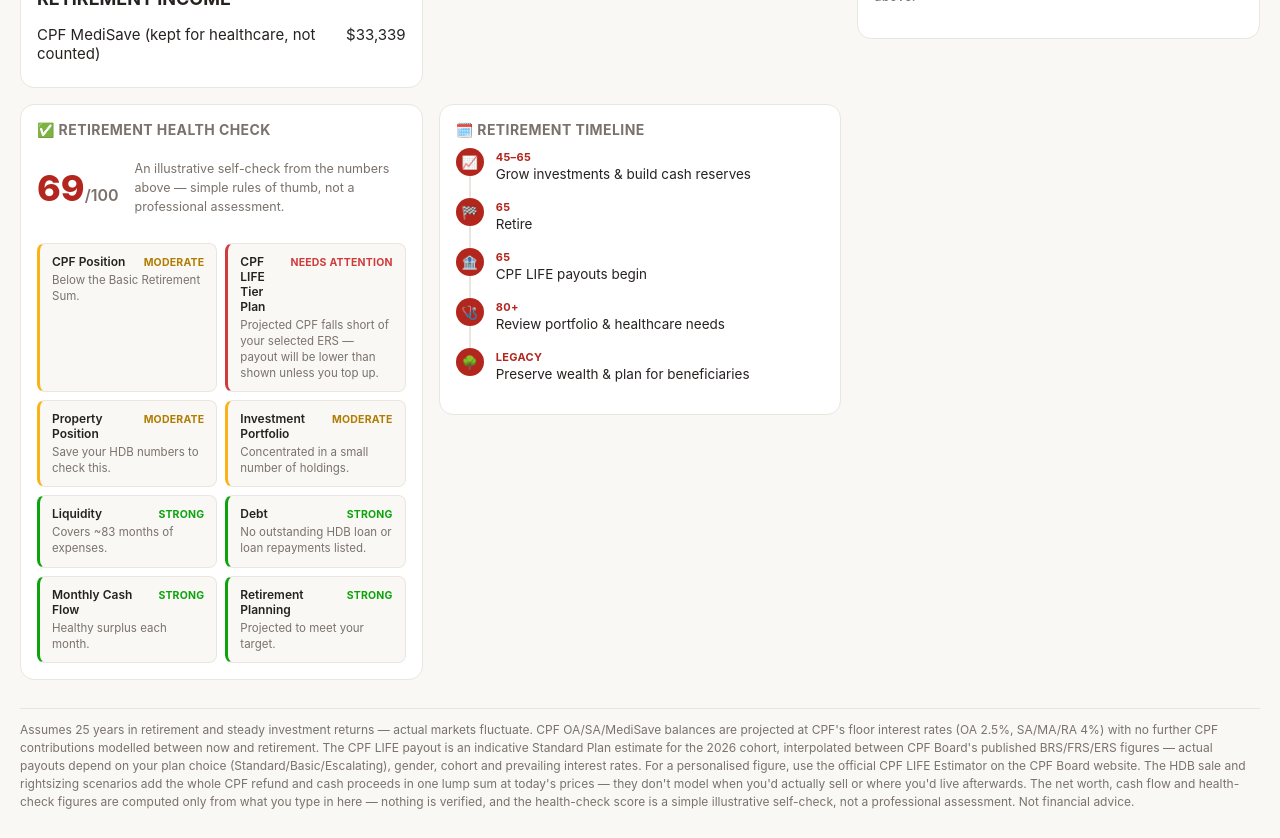
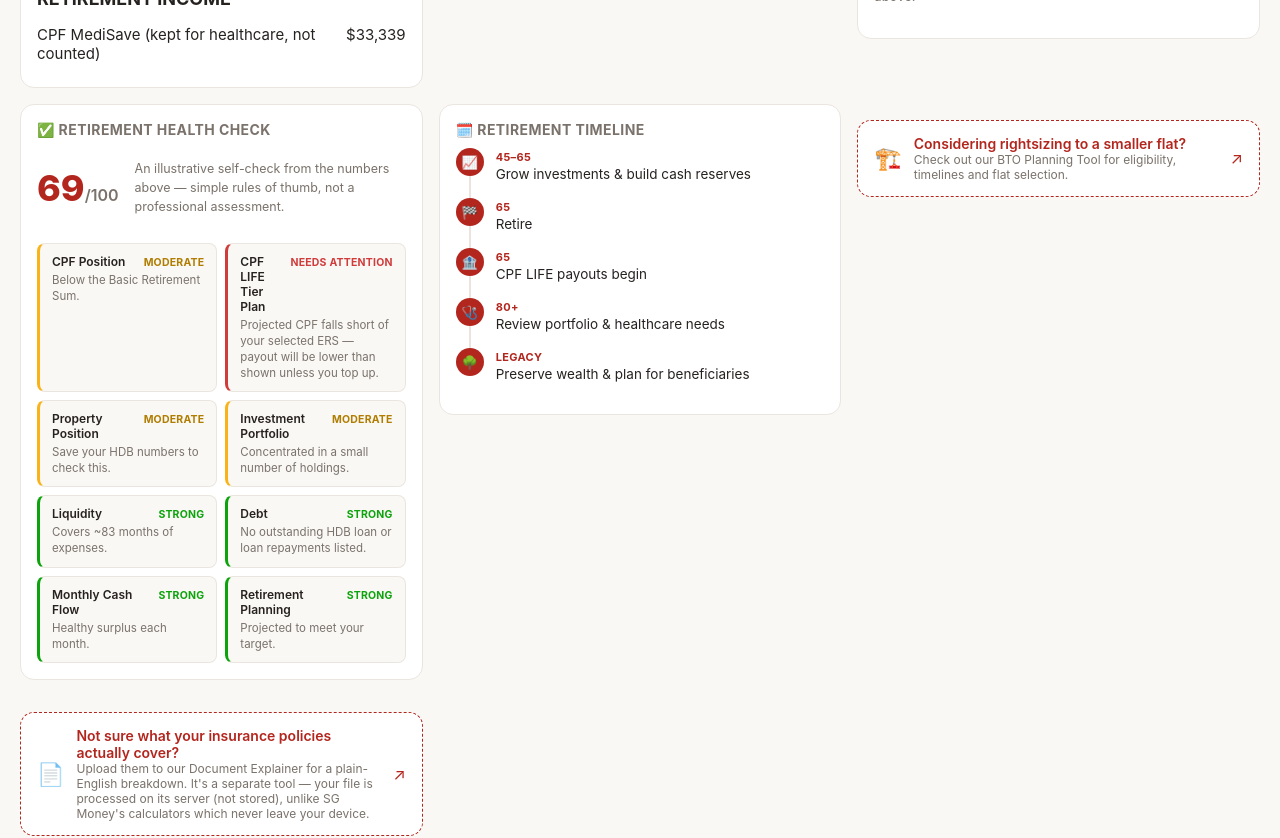
Before and after one commit to macmelvin/SG-Money-CPF-HDB-Calculator, a React (Vite) app: page /retirement-calculator in a window 1280 px wide. Shown: the part 1500-2338 px from the top of the page. Built offline with nearby package versions, Linux system fonts and the light colour scheme.

Commit message:
Add BTO promo everywhere + Document Explainer cross-link

```diff
--- a/src/calculators/AccruedInterestCalculator.tsx
+++ b/src/calculators/AccruedInterestCalculator.tsx
@@ -1,5 +1,5 @@
 import { useMemo, useState } from "react";
-import { CalcShell, Disclaimer, NumberField, ResultCard, ResultRow } from "../components/CalcShell";
+import { BtoPromo, CalcShell, Disclaimer, NumberField, ResultCard, ResultRow } from "../components/CalcShell";
 import { calculateAccruedInterest, formatSgd } from "../lib/cpf";
 import { usePageMeta } from "../lib/usePageMeta";
 import { clearCalculatorData, loadCalculatorData, saveCalculatorData } from "../lib/storage";
@@ -86,6 +86,8 @@ export default function AccruedInterestCalculator() {
         they stayed in your CPF account instead of being used for your property.
       </p>
 
+      <BtoPromo />
+
       <Disclaimer>
         Simple estimate only — assumes a single lump-sum withdrawal compounded annually at 2.5%. Real CPF accrued
         interest is calculated per-withdrawal based on actual dates and prevailing rates, which can change over time.
--- a/src/calculators/CarCostCalculator.tsx
+++ b/src/calculators/CarCostCalculator.tsx
@@ -1,5 +1,5 @@
 import { useMemo, useState } from "react";
-import { CalcShell, Disclaimer, NumberField, ResultCard, ResultRow } from "../components/CalcShell";
+import { BtoPromo, CalcShell, Disclaimer, NumberField, ResultCard, ResultRow } from "../components/CalcShell";
 import { calculateCarCost, formatSgd } from "../lib/cpf";
 import { usePageMeta } from "../lib/usePageMeta";
 import { clearCalculatorData, loadCalculatorData, saveCalculatorData } from "../lib/storage";
@@ -189,6 +189,8 @@ export default function CarCostCalculator() {
         )}
       </ResultCard>
 
+      <BtoPromo />
+
       <Disclaimer>
         Estimate only. Assumes a flat-rate car loan (typical for Singapore) and does not include depreciation, COE
         renewal, or resale value.
--- a/src/calculators/Home.tsx
+++ b/src/calculators/Home.tsx
@@ -1,7 +1,7 @@
 import { Link } from "react-router-dom";
 import { usePageMeta } from "../lib/usePageMeta";
 import { CALCULATORS } from "../lib/calculators";
-import { BtoPromo } from "../components/CalcShell";
+import { BtoPromo, DocToolsPromo } from "../components/CalcShell";
 
 export default function Home() {
   usePageMeta(
@@ -30,6 +30,8 @@ export default function Home() {
 
       <BtoPromo />
 
+      <DocToolsPromo />
+
       <footer className="home-footer">
         <p>Free • No registration • Local calculations • Privacy-first</p>
         <p className="lock">🔒 Your financial data stays on your device.</p>
--- a/src/calculators/RetirementCalculator.tsx
+++ b/src/calculators/RetirementCalculator.tsx
@@ -1,6 +1,6 @@
 import { useMemo, useState } from "react";
 import { Link } from "react-router-dom";
-import { CalcShell, Disclaimer, NumberField, ResultCard, ResultRow } from "../components/CalcShell";
+import { BtoPromo, CalcShell, Disclaimer, DocToolsPromo, NumberField, ResultCard, ResultRow } from "../components/CalcShell";
 import { AssetAllocationBar, EditableLineItems, HealthBadge } from "../components/Dashboard";
 import {
   CPF_LIFE_STANDARD_PAYOUT_2026,
@@ -592,6 +592,16 @@ export default function RetirementCalculator() {
         </div>
       </ResultCard>
 
+      <BtoPromo
+        title="Considering rightsizing to a smaller flat?"
+        desc="Check out our BTO Planning Tool for eligibility, timelines and flat selection."
+      />
+
+      <DocToolsPromo
+        title="Not sure what your insurance policies actually cover?"
+        desc="Upload them to our Document Explainer for a plain-English breakdown. It's a separate tool — your file is processed on its server (not stored), unlike SG Money's calculators which never leave your device."
+      />
+
       <Disclaimer>
         Assumes 25 years in retirement and steady investment returns — actual markets fluctuate. CPF OA/SA/MediSave
         balances are projected at CPF's floor interest rates (OA 2.5%, SA/MA/RA 4%) with no further CPF
--- a/src/calculators/SalaryCalculator.tsx
+++ b/src/calculators/SalaryCalculator.tsx
@@ -1,5 +1,5 @@
 import { useMemo, useState } from "react";
-import { CalcShell, Disclaimer, NumberField, ResultCard, ResultRow, SelectField } from "../components/CalcShell";
+import { BtoPromo, CalcShell, Disclaimer, NumberField, ResultCard, ResultRow, SelectField } from "../components/CalcShell";
 import { calculateSalaryCpf, formatSgd } from "../lib/cpf";
 import type { CitizenshipStatus } from "../lib/cpf";
 import { usePageMeta } from "../lib/usePageMeta";
@@ -108,6 +108,8 @@ export default function SalaryCalculator() {
         <ResultRow label="Total CPF contribution" value={formatSgd(result.totalCpf)} />
       </ResultCard>
 
+      <BtoPromo />
+
       <Disclaimer>
         Estimate based on 2026 CPF contribution rates and the S$8,000 Ordinary Wage ceiling. PR rates are simplified
         approximations — actual graduated rates may differ. Not tax advice.
--- a/src/components/CalcShell.tsx
+++ b/src/components/CalcShell.tsx
@@ -1,6 +1,6 @@
 import { useState, type ReactNode } from "react";
 import { Link, useLocation } from "react-router-dom";
-import { CALCULATORS, BTO_TOOL_URL } from "../lib/calculators";
+import { CALCULATORS, BTO_TOOL_URL, DOC_TOOLS_URL } from "../lib/calculators";
 
 function formatSavedAt(savedAt: number): string {
   const diffMs = Date.now() - savedAt;
@@ -181,16 +181,20 @@ export function Disclaimer({ children }: { children: ReactNode }) {
   return <p className="disclaimer">{children}</p>;
 }
 
-export function BtoPromo({
-  title = "Planning a BTO?",
-  desc = "Check out our BTO Planning Tool for eligibility, timelines and flat selection.",
+function PromoLink({
+  href,
+  icon,
+  title,
+  desc,
 }: {
-  title?: string;
-  desc?: string;
+  href: string;
+  icon: string;
+  title: string;
+  desc: string;
 }) {
   return (
-    <a href={BTO_TOOL_URL} target="_blank" rel="noopener noreferrer" className="bto-promo">
-      <span className="bto-promo-icon">🏗️</span>
+    <a href={href} target="_blank" rel="noopener noreferrer" className="bto-promo">
+      <span className="bto-promo-icon">{icon}</span>
       <span className="bto-promo-text">
         <span className="bto-promo-title">{title}</span>
         <span className="bto-promo-desc">{desc}</span>
@@ -199,3 +203,28 @@ export function BtoPromo({
     </a>
   );
 }
+
+export function BtoPromo({
+  title = "Planning a BTO?",
+  desc = "Check out our BTO Planning Tool for eligibility, timelines and flat selection.",
+}: {
+  title?: string;
+  desc?: string;
+}) {
+  return <PromoLink href={BTO_TOOL_URL} icon="🏗️" title={title} desc={desc} />;
+}
+
+// A separate tool (not part of SG Money's no-backend calculators) that lets
+// users upload a policy/document and get a plain-English explanation of it.
+// Uploads are processed on that tool's own server — its privacy notice says
+// they're never stored — which is different from SG Money's calculators,
+// where nothing ever leaves the device. The copy below says so plainly.
+export function DocToolsPromo({
+  title = "Not sure what your policy actually says?",
+  desc = "Upload it to our Document Explainer for a plain-English breakdown. It's a separate tool — your file is processed on its server (not stored), unlike SG Money's calculators which never leave your device.",
+}: {
+  title?: string;
+  desc?: string;
+}) {
+  return <PromoLink href={DOC_TOOLS_URL} icon="📄" title={title} desc={desc} />;
+}
--- a/src/lib/calculators.ts
+++ b/src/lib/calculators.ts
@@ -10,6 +10,14 @@ export interface CalculatorMeta {
 // Sister project — a separate app, cross-linked because HDB/BTO planning and
 // SG Money's calculators serve the same audience at different decision points.
 export const BTO_TOOL_URL = "https://bto-planning-tool.web.app/";
+
+// Another sister project — an AI document analysis tool (Plain-English
+// Translator, ToS/Privacy Risk Scanner, Contract Risk Highlighter). Unlike
+// SG Money, it processes uploads on a server (not stored, per its own
+// privacy notice) rather than entirely on-device, so it's cross-linked as a
+// separate tool rather than merged in, to keep SG Money's own
+// "nothing sent to a server" promise intact for its calculators.
+export const DOC_TOOLS_URL = "https://document-tools.up.railway.app/";
 
 export const CALCULATORS: CalculatorMeta[] = [
   {
```
